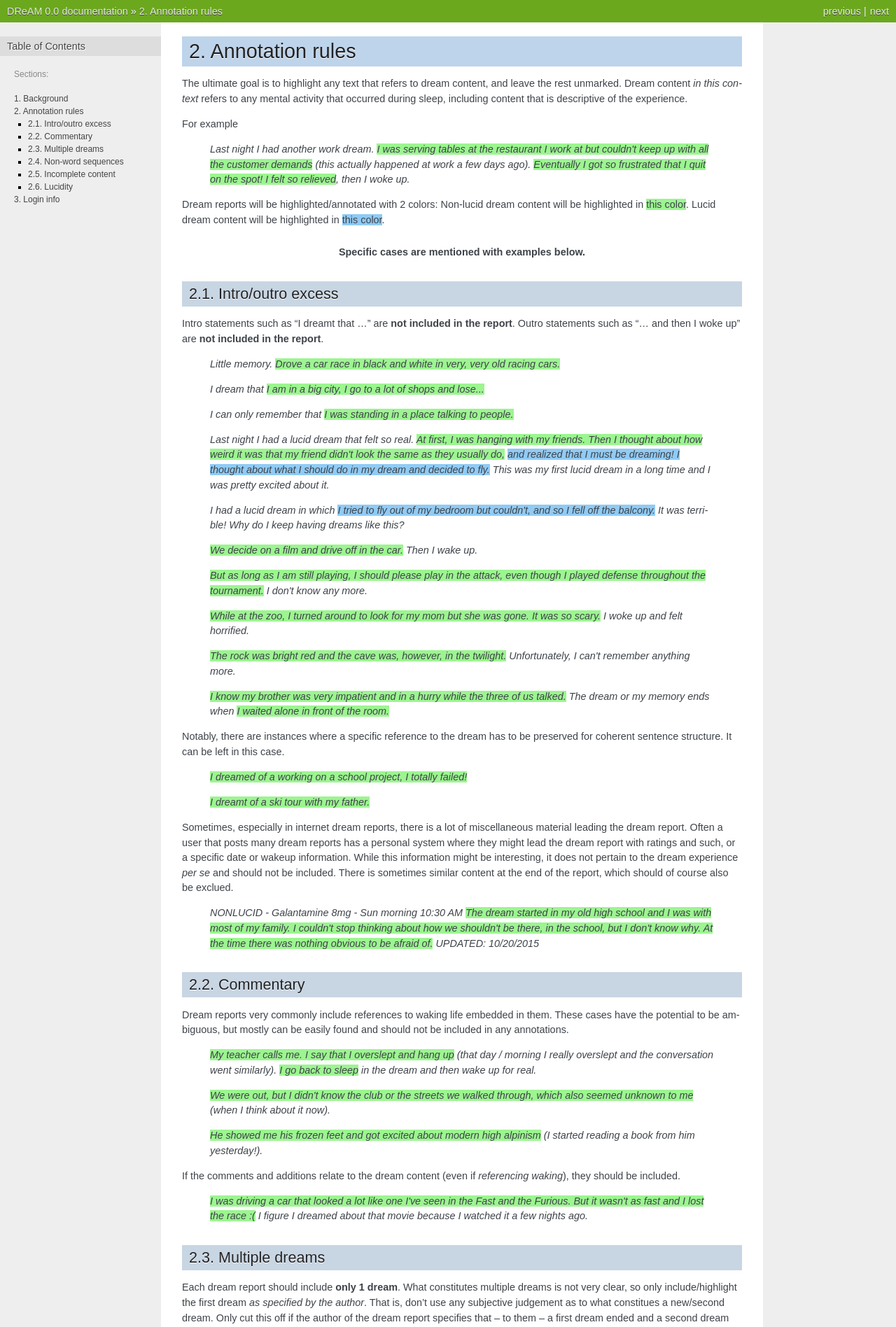
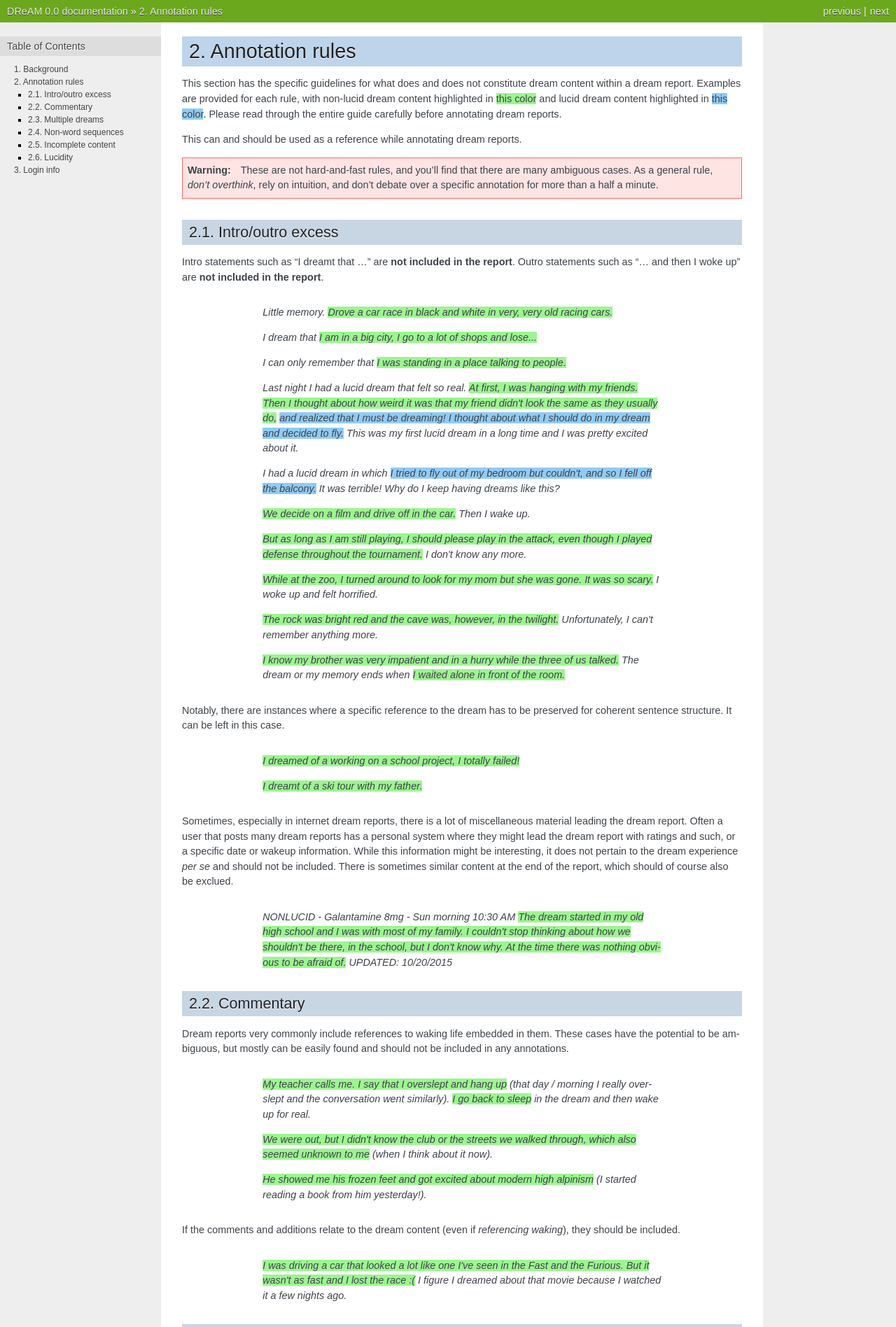
Before and after one commit to remrama/DREaM, a Sphinx documentation site: the page built from docs/source/annotation.rst, in a window 1280 px wide. Shown: the top 1896 px of the page at 70% size. Built offline with Sphinx 7.4.7, drawn with Linux system fonts in a browser that asks for light colours; some of the changed text lies outside the part shown.

Commit message:
starting to like it

```diff
--- a/docs/source/_static/css/annotations.css
+++ b/docs/source/_static/css/style.css
@@ -5,3 +5,7 @@
 .lucid {
   background-color: #90CBF5;
 }
+
+.dream {
+  margin: 2em 8em; /* vertical horizontal */
+}
--- a/docs/source/annotation.rst
+++ b/docs/source/annotation.rst
@@ -1,26 +1,20 @@
+.. _annotations:
+
 Annotation rules
 ================
 
-The ultimate goal is to highlight any text that refers to dream content, and leave the rest unmarked. Dream content *in this context* refers to any mental activity that occurred during sleep, including content that is descriptive of the experience.
-
-For example
-
 .. raw:: html
 
-   <blockquote>
-   <em>
-   <p>Last night I had another work dream. <span class="nonlucid">I was serving tables at the restaurant I work at but couldn't keep up with all the customer demands</span> (this actually happened at work a few days ago). <span class="nonlucid">Eventually I got so frustrated that I quit on the spot! I felt so relieved</span>, then I woke up.</p>
-   </em>
-   </blockquote>
+   <p>
+   This section has the specific guidelines for what does and does not constitute dream content within a dream report. Examples are provided for each rule, with non-lucid dream content highlighted in <span class="nonlucid">this color</span> and lucid dream content highlighted in <span class="lucid">this color</span>. Please read through the entire guide carefully before annotating dream reports.
+   </p>
 
+This can and should be used as a reference while annotating dream reports.
 
-.. raw:: html
+.. warning::
 
-   <p>Dream reports will be highlighted/annotated with 2 colors: Non-lucid dream content will be highlighted in <span class="nonlucid">this color</span>. Lucid dream content will be highlighted in <span class="lucid">this color</span>.</p>
+   These are not hard-and-fast rules, and you'll find that there are many ambiguous cases. As a general rule, *don't overthink*, rely on intuition, and don't debate over a specific annotation for more than a half a minute.
 
-
-.. centered::
-   Specific cases are mentioned with examples below.
 
 
 Intro/outro excess
@@ -30,7 +24,7 @@ Intro statements such as "I dreamt that ..." are **not included in the report**.
 
 .. raw:: html
 
-   <blockquote>
+   <blockquote class="dream">
    <em>
    <p>Little memory. <span class="nonlucid">Drove a car race in black and white in very, very old racing cars.</span></p>
 
@@ -61,7 +55,7 @@ Notably, there are instances where a specific reference to the dream has to be p
 
 .. raw:: html
 
-   <blockquote>
+   <blockquote class="dream">
    <em>
    <p><span class="nonlucid">I dreamed of a working on a school project, I totally failed!</span></p>
 
@@ -74,7 +68,7 @@ Sometimes, especially in internet dream reports, there is a lot of miscellaneous
 
 .. raw:: html
 
-   <blockquote>
+   <blockquote class="dream">
    <em>
    <p>NONLUCID - Galantamine 8mg - Sun morning 10:30 AM <span class="nonlucid">The dream started in my old high school and I was with most of my family. I couldn't stop thinking about how we shouldn't be there, in the school, but I don't know why. At the time there was nothing obvious to be afraid of.</span> UPDATED: 10/20/2015</p>
    </em>
@@ -89,7 +83,7 @@ Dream reports very commonly include references to waking life embedded in them.
 
 .. raw:: html
 
-   <blockquote>
+   <blockquote class="dream">
    <em>
    <p><span class="nonlucid">My teacher calls me. I say that I overslept and hang up</span> (that day / morning I really overslept and the conversation went similarly). <span class="nonlucid">I go back to sleep</span> in the dream and then wake up for real.</p>
    <p><span class="nonlucid">We were out, but I didn't know the club or the streets we walked through, which also seemed unknown to me</span> (when I think about it now).</p>
@@ -101,7 +95,7 @@ If the comments and additions relate to the dream content (even if *referencing
 
 .. raw:: html
 
-   <blockquote>
+   <blockquote class="dream">
    <em>
    <p><span class="nonlucid">I was driving a car that looked a lot like one I've seen in the Fast and the Furious. But it wasn't as fast and I lost the race :(</span> I figure I dreamed about that movie because I watched it a few nights ago.</p>
    </em>
@@ -119,7 +113,7 @@ Note that if there is a dream *other than the first dream* that stands out as th
 
 .. raw:: html
 
-   <blockquote>
+   <blockquote class="dream">
    <em>
    <p>Last night I had a few dreams. In the first dream, <span class="nonlucid">I was with a group of people who I'd never seen before. They tried to pressure me into playing baseball with them but I didn't want to.</span> The second dream was way more boring. I was shopping at the local store for things I needed to build a birdhouse. I might have had a third dream too, not sure.</p>
 
@@ -137,7 +131,7 @@ Expressive non-word character sequences, like emojis, should be included. If the
 
 .. raw:: html
 
-   <blockquote>
+   <blockquote class="dream">
    <em>
    <p>I just woke up. In my most recent dream <span class="nonlucid">I didn't stop running until I ran into a forest that had no trail. I couldn't figure out where to go so I just started wading through bushes in a random direction :/</span></p>
 
@@ -154,7 +148,7 @@ Sometimes there are very short reports that have no real discernible content, on
 
 .. raw:: html
 
-   <blockquote>
+   <blockquote class="dream">
    <em>
    <p>I had a memory only in the morning when I woke up, then forgot it.</p>
    <p>It was an entire night of chase dreams. Anxiety dreams.</p>
@@ -169,7 +163,7 @@ Sometimes there are very short reports that have no real discernible content, on
 Lucidity
 --------
 
-Lucid dreams are dreams where the dreamer is aware of the dream *as it is occuring*. Simple enough right? Not really (`Mallett et al., 2021 <https://doi.org/10.33735/phimisci.2021.63>`_).
+Lucid dreams are dreams where the dreamer becomes aware of the fact that they are dreaming while remaining asleep (`Baird et al., 2019 <https://doi.org/10.1016/j.neubiorev.2019.03.008>`_). Simple enough right? Not really (`Mallett et al., 2021 <https://doi.org/10.33735/phimisci.2021.63>`_).
 
 A lucid dream is not defined by vividness, nor by the amount of dream control. There is confusion here, perhaps because lucid dreams *tend to be* higher in vividness and dream control.
 
@@ -179,7 +173,7 @@ But for annotating dreams, it is important to highlight lucid portions of a drea
 
 .. raw:: html
 
-   <blockquote>
+   <blockquote class="dream">
    <em>
    <p><span class="nonlucid">I was in my old apartment. I was looking in the mirror and saw that I had long hair.</span> <span class="lucid">So I thought, I must be dreaming!</span> I probably had this realization because I actually but my hair in real life a few days ago.<span class="lucid"> I looked for the nearest window and stuck my head out to see how high up it was. It wasn't too far, so I tried to fly.</span></p>
 
@@ -193,7 +187,7 @@ In this case, you as the annotator are the judge of lucidity. That is, even if t
 
 .. raw:: html
 
-   <blockquote>
+   <blockquote class="dream">
    <em>
    <p>I always have this nightmare. <span class="nonlucid">I am running away from an attacker, but I'm moving very slow and my legs won't work they way I want them to.</span> But in this instance, <span class="lucid">I recognized that I was dreaming and decided to wake up.</span> Then I did.</p>
 
@@ -205,7 +199,7 @@ Be conservative. If they imply knowing the experience was not real, but not that
 
 .. raw:: html
 
-   <blockquote>
+   <blockquote class="dream">
    <em>
    <p>I always have this nightmare. <span class="nonlucid">I am running away from an attacker, but I'm moving very slow and my legs won't work they way I want them to. I thought, "this isn't real", and decided to wake up.</span> Then I did.</p>
    </em>
@@ -216,7 +210,7 @@ Lucidity is often fleeting. If the author states that lucidity might have dissip
 
 .. raw:: html
 
-   <blockquote>
+   <blockquote class="dream">
    <em>
    <p>I finally had a lucid dream! <span class="nonlucid">At first I was walking along my old neighborhood street.</span> <span class="lucid">Then I became lucid and tried to find my friend, because we always said we would meet up in a lucid dream. But the lucidity quickly faded and I was in a non-lucid dream again.</span> <span class="nonlucid">I walked into the nearest house and asked for syrup.</span> What is that??</p>
    </em>
@@ -231,7 +225,7 @@ Be liberal with comments about being kinda lucid *after* having clear lucidity.
 
 .. raw:: html
 
-   <blockquote>
+   <blockquote class="dream">
    <em>
    <p><span class="lucid">I was lucid and trying to fly. It was getting strange and I feel like I started to lose lucidity. I kept trying to flap my wings but they wouldn't flap like I wanted them to.</span> Was that a lucid dream?</p>
    <p><span class="nonlucid">I think I was lucid and tried to fly. I soared over the mountains.</span> I never fully realized I was dreaming though.</p>
--- a/docs/source/conf.py
+++ b/docs/source/conf.py
@@ -55,7 +55,7 @@ html_theme = 'nature'
 html_static_path = ['_static']
 
 html_css_files = [
-    'css/annotations.css',
+    'css/style.css',
 ]
 
 
--- a/docs/source/login.rst
+++ b/docs/source/login.rst
@@ -1,3 +1,5 @@
+.. _login:
+
 Login info
 ==========
 
```
Also changed, not shown: docs/source/background.rst (+13 -13 lines), docs/source/index.rst (+14 -7 lines).
